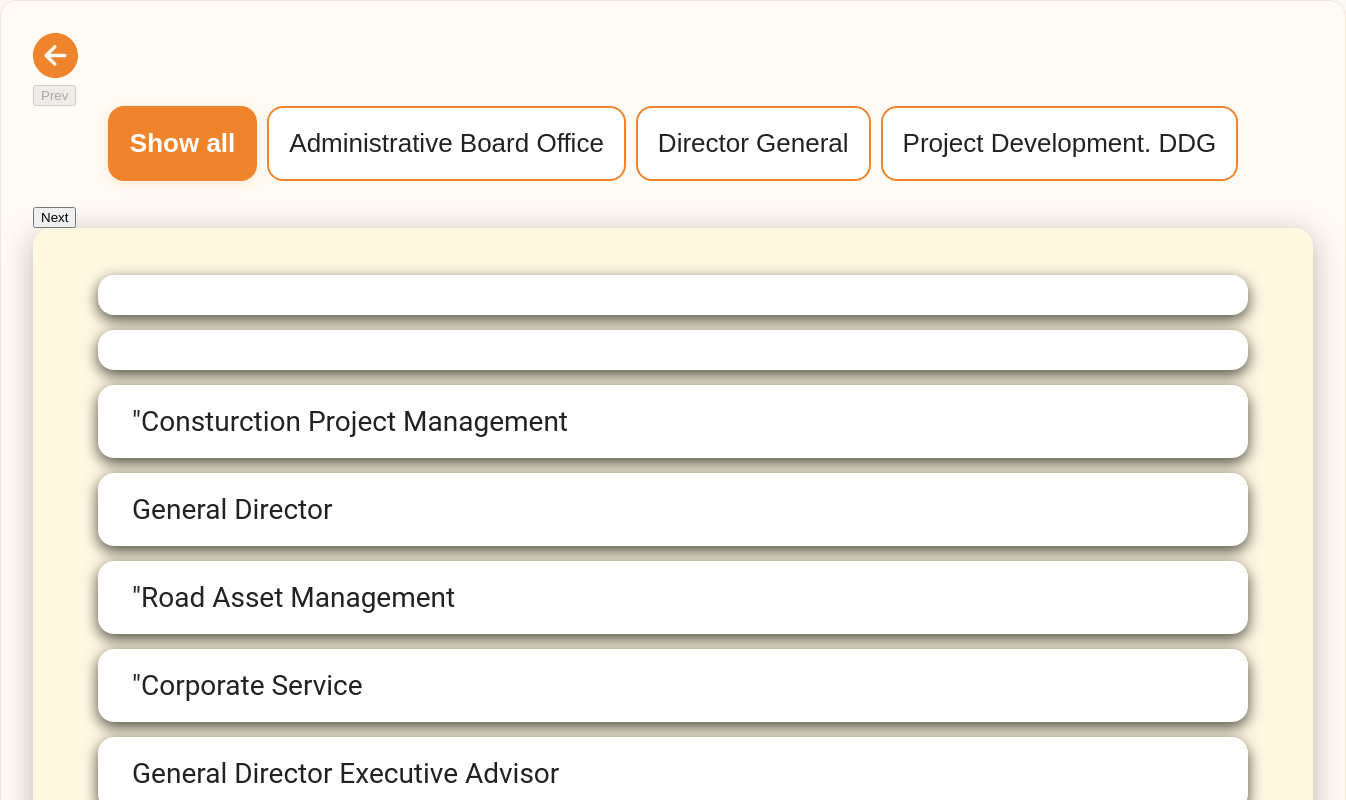
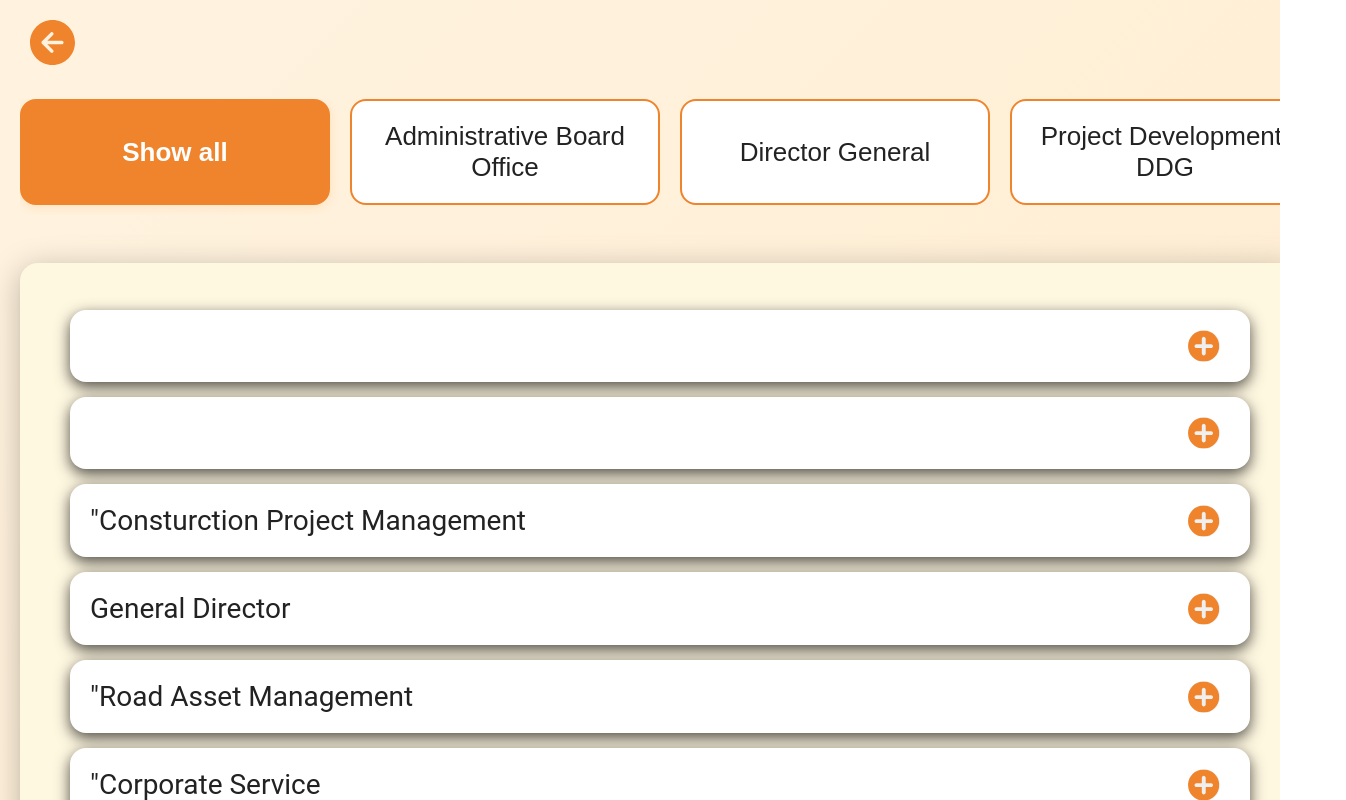
Before and after one commit to hippiehabesha/ERA-wayfinding, a React (Vite) app: page /list in a window 1280 px wide. Shown: the top 800 px of the page, 1346 px wide, since content can reach past the window. Built offline with nearby package versions, Linux system fonts and the light colour scheme.

Commit message:
WIP: save current changes before cherry-pick

```diff
--- a/src/Lists/department_list.css
+++ b/src/Lists/department_list.css
@@ -8,16 +8,45 @@
   --text-main: #2d2d2d;
   --text-muted: #a6a6a6;
 }
-
+html,
+body {
+  overflow-x: hidden;
+}
 .department-list-container {
   width: 100%;
   height: 100%;
+  background: linear-gradient(135deg, #fff3e0 0%, #ffe0b2 100%);
+  justify-content: flex-start;
+  padding: 20px;
+  overflow-x: hidden;
+}
+.back-button-department-icon {
+  margin-left: 10px;
+  margin-right: 180px;
+  margin-bottom: 30px;
+  width: 45px;
+  height: 45px;
+  cursor: pointer;
+}
+.plus-btn {
+  margin-left: auto;
+  margin-right: 10px;
+  border: none;
+  border-radius: 50%;
+  width: 32px;
+  height: 32px;
+  display: flex;
+  align-items: center;
+  justify-content: center;
+  cursor: pointer;
+  transition: background 0.2s;
+  padding: 0;
+}
 
-  padding: 2rem;
-  background: var(--gray-bg);
-  border-radius: 16px;
-  box-shadow: 0 4px 24px rgba(255, 136, 0, 0.08);
-  border: 1px solid var(--gray-border);
+.plus-btn-img {
+  width: 32px;
+  height: 32px;
+  display: block;
 }
 
 .department-list-title {
@@ -49,12 +78,6 @@
   background: var(--orange-light);
   color: var(--orange-dark);
 }
-
-.department-list-ul {
-  list-style: none;
-  padding: 0;
-  margin: 0;
-}
 .department-list-card {
   /* width: 100%; */
   /* width: 600px; */
@@ -65,23 +88,43 @@
   padding: 32px 50px 28px 50px;
   margin-bottom: 48px;
 }
+.department-list-ul {
+  list-style: none;
+  padding: 0;
+  margin: 0;
+}
 
-.department-list-item {
+/* .department-list-item {
+
   font-family: "Roboto", sans-serif;
-  text-align: left;
+   text-align: left;
   display: flex;
   align-items: center;
   justify-content: space-between;
-  gap: 50px;
+   gap: 50px;
   padding: 20px 20px;
   background: #ffffff;
   margin: 15px;
   transition: box-shadow 0.2s;
   transition: background 0.15s, color 0.15s;
   border-radius: 16px;
+   box-shadow: 0 5px 15px rgba(0, 0, 0, 0.7);
+} */
+.department-list-item {
+  display: flex;
+  align-items: center;
+  justify-content: space-between;
+  gap: 50px; /* same spacing as block list */
+  padding: 20px 20px;
+  margin: 15px 0;
+  background-color: #fff;
   box-shadow: 0 5px 15px rgba(0, 0, 0, 0.7);
+  font-size: 28px;
+  font-family: "Roboto", sans-serif;
+  border-radius: 16px;
+  cursor: pointer;
+  transition: background 0.15s, color 0.15s;
 }
-
 .department-list-item:hover {
   box-shadow: 0 4px 16px rgba(255, 136, 0, 0.1);
   border-color: var(--orange-light);
@@ -90,22 +133,8 @@
 .department-list-row {
   font-size: 28px;
   color: #222222;
-  display: flex;
+  font-family: "Roboto", sans-serif;
   align-items: center;
-  justify-content: space-between;
-}
-.back-button-department-icon {
-  margin-left: 0px;
-  margin-right: 180px;
-  width: 45px;
-  height: 45px;
-  cursor: pointer;
-}
-
-.department-list-title-label {
-  font-weight: 600;
-  color: var(--orange-main);
-  margin-right: 0.5em;
 }
 
 .department-list-loading,
@@ -117,11 +146,22 @@
 }
 
 .department-list-category-filter {
-  margin-bottom: 1.5rem;
+  margin-bottom: 48px;
   display: flex;
-  flex-wrap: wrap;
-  gap: 10px;
-  justify-content: center;
+  /* flex-wrap: wrap; */
+  gap: 20px;
+  justify-content: flex-start;
+  overflow-x: auto;
+  scroll-behavior: smooth;
+  padding-bottom: 10px;
+}
+.department-list-category-filter::-webkit-scrollbar {
+  height: 10px;
+}
+
+.department-list-category-filter::-webkit-scrollbar-thumb {
+  background: #ef842d;
+  border-radius: 16px;
 }
 
 .department-list-category-btn {
@@ -133,6 +173,9 @@
   font-size: 26px;
   color: #222222;
   transition: background 0.2s, color 0.2s, box-shadow 0.2s;
+
+  flex: 0 0 calc(25% - 10px); /* show exactly 4 at a time */
+  max-width: calc(25% - 10px);
 
   /* unfinished animation  */
 }
--- a/src/Lists/department_list.tsx
+++ b/src/Lists/department_list.tsx
@@ -30,8 +30,6 @@ const DepartmentList: React.FC = () => {
   const [data, setData] = useState<any[]>([]);
   const [loading, setLoading] = useState(true);
   const [selectedCategory, setSelectedCategory] = useState<string>("Show all");
-  const [startIdx, setStartIdx] = useState(0);
-  const visibleCount = 4; // Show 4 categories at a time
   const navigate = useNavigate();
 
   useEffect(() => {
@@ -49,18 +47,11 @@ const DepartmentList: React.FC = () => {
       ? data
       : data.filter((row) => row.department_Category === selectedCategory);
 
-  const handlePrev = () => {
-    setStartIdx((prev) => Math.max(prev - 1, 0));
-  };
-
-  const handleNext = () => {
-    setStartIdx((prev) => Math.min(prev + 1, categories.length - visibleCount));
-  };
-
   if (loading) return <div className="department-list-loading">Loading...</div>;
 
   return (
     <div className="department-list-container">
+      {/* Back button */}
       <div className="back-button-department" onClick={() => navigate(-1)}>
         <img
           src="/Vector.svg"
@@ -68,12 +59,10 @@ const DepartmentList: React.FC = () => {
           className="back-button-department-icon"
         />
       </div>
-      <div className="department-list-category-carousel">
-        <button onClick={handlePrev} disabled={startIdx === 0}>
-          Prev
-        </button>
+
+      {/* Horizontal scrollable category filter */}
       <div className="department-list-category-filter">
-          {categories.slice(startIdx, startIdx + visibleCount).map((cat) => (
+        {categories.map((cat) => (
           <button
             key={cat}
             className={`department-list-category-btn${
@@ -84,12 +73,8 @@ const DepartmentList: React.FC = () => {
           </button>
         ))}
       </div>
-        <button
-          onClick={handleNext}
-          disabled={startIdx >= categories.length - visibleCount}>
-          Next
-        </button>
-      </div>
+
+      {/* Department list */}
       <div className="department-list-card">
         <ul className="department-list-ul">
           {filtered.map((row, idx) => (
@@ -104,10 +89,24 @@ const DepartmentList: React.FC = () => {
                 <span className="department-list-title-label"></span>{" "}
                 {row.wtitle}
               </div>
+              <button
+                className="plus-btn"
+                onClick={(e) => {
+                  e.stopPropagation();
+                  navigate("/detail", { state: { department: row } });
+                }}>
+                <img
+                  src="/octicon_feed-plus-16.svg"
+                  alt="Additional Info"
+                  className="plus-btn-img"
+                />
+              </button>
             </li>
           ))}
         </ul>
       </div>
+
+      {/* No results */}
       {!filtered.length && (
         <div className="department-list-empty">No titles found.</div>
       )}
--- a/src/detail.css
+++ b/src/detail.css
@@ -1,82 +1,102 @@
 body,
 .detail-container {
-  background: #fafaf6;
-  min-height: 100vh;
-  font-family: "Segoe UI", "Arial", sans-serif;
+  background: linear-gradient(135deg, #fff3e0 0%, #ffe0b2 100%);
+
+  font-family: "Roboto", sans-serif;
   margin: 0;
-  padding: 0;
+  padding: -30px;
 }
-
+.back-button-details-icon {
+  margin-top: 70px;
+  margin-bottom: 0px;
+  margin-right: 550px;
+  width: 45px;
+  height: 45px;
+  cursor: pointer;
+}
 .detail-container {
   display: flex;
   flex-direction: column;
   align-items: center;
   justify-content: flex-start;
   min-height: 100vh;
-  padding-top: 40px;
+  padding-top: 30px;
 }
 
 .detail-card {
   background: #fff;
   border-radius: 14px;
-  box-shadow: 0 2px 10px rgba(0, 0, 0, 0.08);
+
   padding: 32px 32px 24px 32px;
-  width: 350px;
+  width: 500px;
   display: flex;
   flex-direction: column;
   align-items: center;
-  margin-bottom: 32px;
+  margin-bottom: 30px;
   position: relative;
+  margin-top: 300px;
+  box-shadow: 0 6px 32px rgba(0, 0, 0, 0.25), 0 1.5px 6px rgba(0, 0, 0, 0.04);
 }
 
 .detail-profile-img {
-  width: 110px;
-  height: 110px;
+  width: 150px;
+  height: 150px;
   object-fit: cover;
   border-radius: 50%;
   border: 4px solid #fff;
-  box-shadow: 0 2px 8px rgba(0, 0, 0, 0.07);
-  margin-top: -70px;
-  margin-bottom: 12px;
+
+  margin-top: -110px;
+  margin-bottom: 30px;
   background: #eaeaea;
 }
 
 .detail-name {
-  font-size: 1.25rem;
-  font-weight: 600;
+  font-size: 20px;
+  font-weight: bold;
   margin: 8px 0 2px 0;
   color: #222;
   text-align: center;
 }
 
 .detail-department {
-  font-size: 1.05rem;
-  color: #444;
-  margin-bottom: 8px;
+  font-size: 22px;
+  color: #222;
+  margin-bottom: 10px;
   text-align: center;
 }
 
 .detail-contact {
-  color: #ff9100;
-  font-weight: 500;
+  color: #222222;
+  font-weight: medium;
   margin-bottom: 18px;
-  font-size: 1.08rem;
+  font-family: "Roboto", sans-serif;
+  font-size: 18px;
   display: flex;
   align-items: center;
   justify-content: center;
-  gap: 6px;
+  gap: 10px;
+}
+
+.phone-icon {
+  width: 22px;
+  height: 22px;
+  margin-right: 20px;
 }
 
 .detail-destination {
   width: 100%;
   margin-top: 10px;
 }
-
+.block-p {
+  font-size: 18px;
+  font-family: "Roboto", sans-serif;
+}
 .detail-destination-title {
-  font-size: 1.02rem;
+  font-size: 18px;
   color: #888;
   margin-bottom: 10px;
   text-align: center;
+  font-family: "Roboto", sans-serif;
 }
 
 .detail-destination-grid {
@@ -99,10 +119,10 @@ body,
 }
 
 .detail-value {
-  font-size: 1.15rem;
-  font-weight: 600;
+  font-size: 18px;
+  font-weight: bold;
   color: #222;
-  margin-top: 2px;
+  margin-top: 5px;
 }
 
 .detail-buttons {
@@ -112,19 +132,29 @@ body,
 }
 
 .detail-btn {
-  background: #ff9100;
+  background: #ef842d;
   color: #fff;
   border: none;
-  border-radius: 8px;
-  padding: 13px 28px;
-  font-size: 1.08rem;
-  font-weight: 600;
+  border-radius: 16px;
+  padding: 20px 30px;
+  font-family: "Roboto", sans-serif;
+  font-size: 28px;
+  font-weight: medium;
   cursor: pointer;
-  box-shadow: 0 2px 6px rgba(255, 145, 0, 0.08);
+  box-shadow: 0 2px 8px rgba(0, 0, 0, 0.1);
   transition: background 0.18s;
   display: flex;
   align-items: center;
   gap: 7px;
+}
+
+.feedback-icon,
+.location-icon {
+  margin-right: 10px;
+  width: 39px;
+  height: 39px;
+  align-items: center;
+  justify-content: center;
 }
 
 .detail-btn:hover {
```
Also changed, not shown: src/detail.tsx (+43 -9 lines), public/data/feedback.csv. Lines whose indentation alone changed are shown as unchanged.
